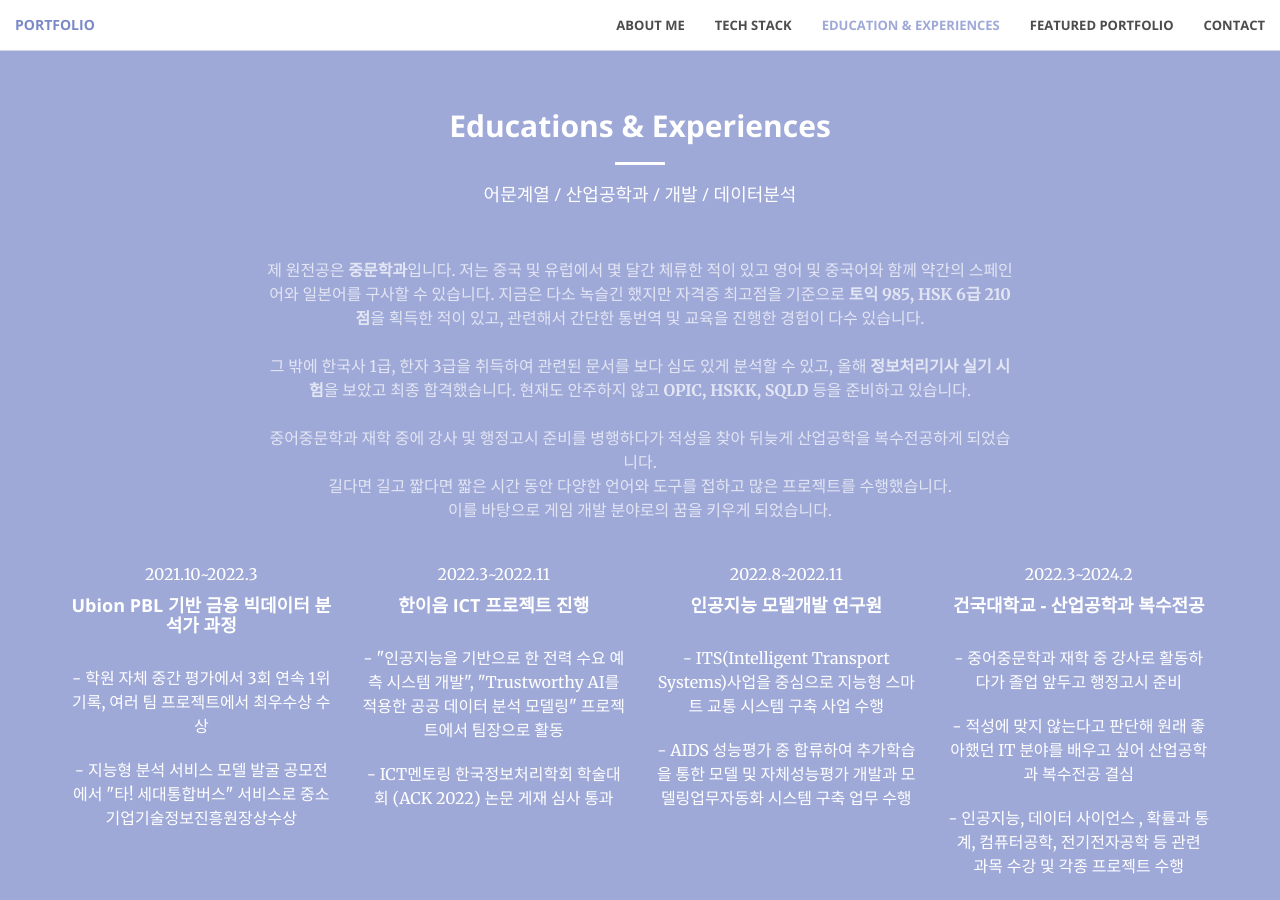
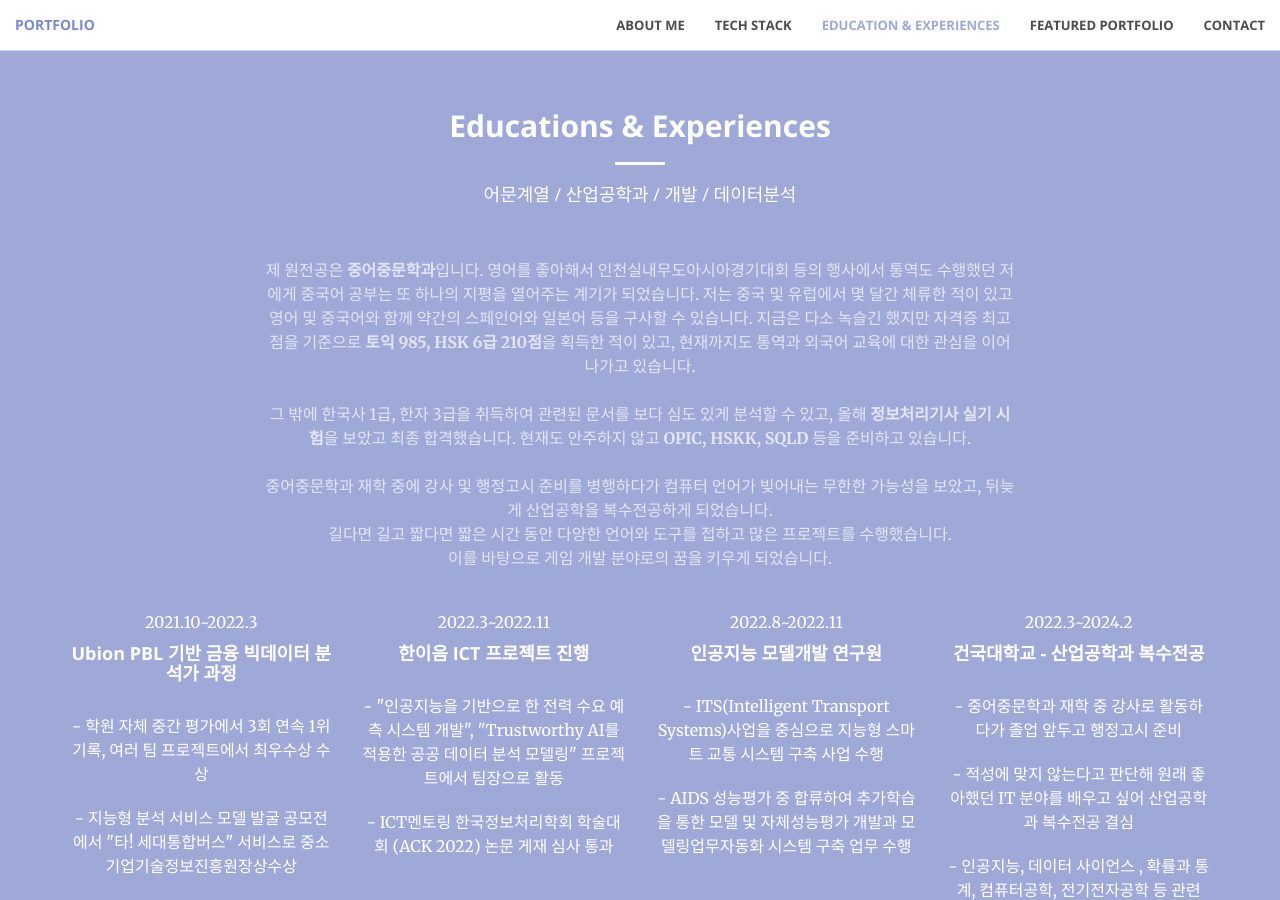
Before and after one commit to ymdev2023/ymdev2023.github.io, a Jekyll site: the page built from index.html, in a window 1280 px wide and 900 px high, scrolled down 2253 px. Built offline with Jekyll 4.4.1, drawn with Linux system fonts in a browser that asks for light colours.

Commit message:
Update education-experience.html

```diff
--- a/_includes/education-experience.html
+++ b/_includes/education-experience.html
@@ -10,20 +10,23 @@
         <h4>어문계열 / 산업공학과 / 개발 / 데이터분석</h4>
         <br />
         <p class="text-faded">
-          <br />제 원전공은 <b>중문학과</b>입니다. 저는 중국 및 유럽에서 몇 달간
-          체류한 적이 있고 영어 및 중국어와 함께 약간의 스페인어와 일본어를
-          구사할 수 있습니다. 지금은 다소 녹슬긴 했지만 자격증 최고점을 기준으로
-          <b>토익 985, HSK 6급 210점</b>을 획득한 적이 있고, 관련해서 간단한
-          통번역 및 교육을 진행한 경험이 다수 있습니다.<br /><br />
+          <br />제 원전공은 <b>중어중문학과</b>입니다. 영어를 좋아해서
+          인천실내무도아시아경기대회 등의 행사에서 통역도 수행했던 저에게 중국어
+          공부는 또 하나의 지평을 열어주는 계기가 되었습니다. 저는 중국 및
+          유럽에서 몇 달간 체류한 적이 있고 영어 및 중국어와 함께 약간의
+          스페인어와 일본어 등을 구사할 수 있습니다. 지금은 다소 녹슬긴 했지만
+          자격증 최고점을 기준으로 <b>토익 985, HSK 6급 210점</b>을 획득한 적이
+          있고, 현재까지도 통역과 외국어 교육에 대한 관심을 이어나가고 있습니다.
+          <br /><br />
           그 밖에 한국사 1급, 한자 3급을 취득하여 관련된 문서를 보다 심도 있게
           분석할 수 있고, 올해 <b>정보처리기사 실기 시험</b>을 보았고 최종
           합격했습니다. 현재도 안주하지 않고<b> OPIC, HSKK, SQLD</b> 등을
           준비하고 있습니다.<br /><br />
-          중어중문학과 재학 중에 강사 및 행정고시 준비를 병행하다가 적성을 찾아
-          뒤늦게 산업공학을 복수전공하게 되었습니다. <br />길다면 길고 짧다면
-          짧은 시간 동안 다양한 언어와 도구를 접하고 많은 프로젝트를
-          수행했습니다. <br />이를 바탕으로 게임 개발 분야로의 꿈을 키우게
-          되었습니다.
+          중어중문학과 재학 중에 강사 및 행정고시 준비를 병행하다가 컴퓨터
+          언어가 빚어내는 무한한 가능성을 보았고, 뒤늦게 산업공학을 복수전공하게
+          되었습니다. <br />길다면 길고 짧다면 짧은 시간 동안 다양한 언어와
+          도구를 접하고 많은 프로젝트를 수행했습니다. <br />이를 바탕으로 게임
+          개발 분야로의 꿈을 키우게 되었습니다.
         </p>
       </div>
     </div>
```
